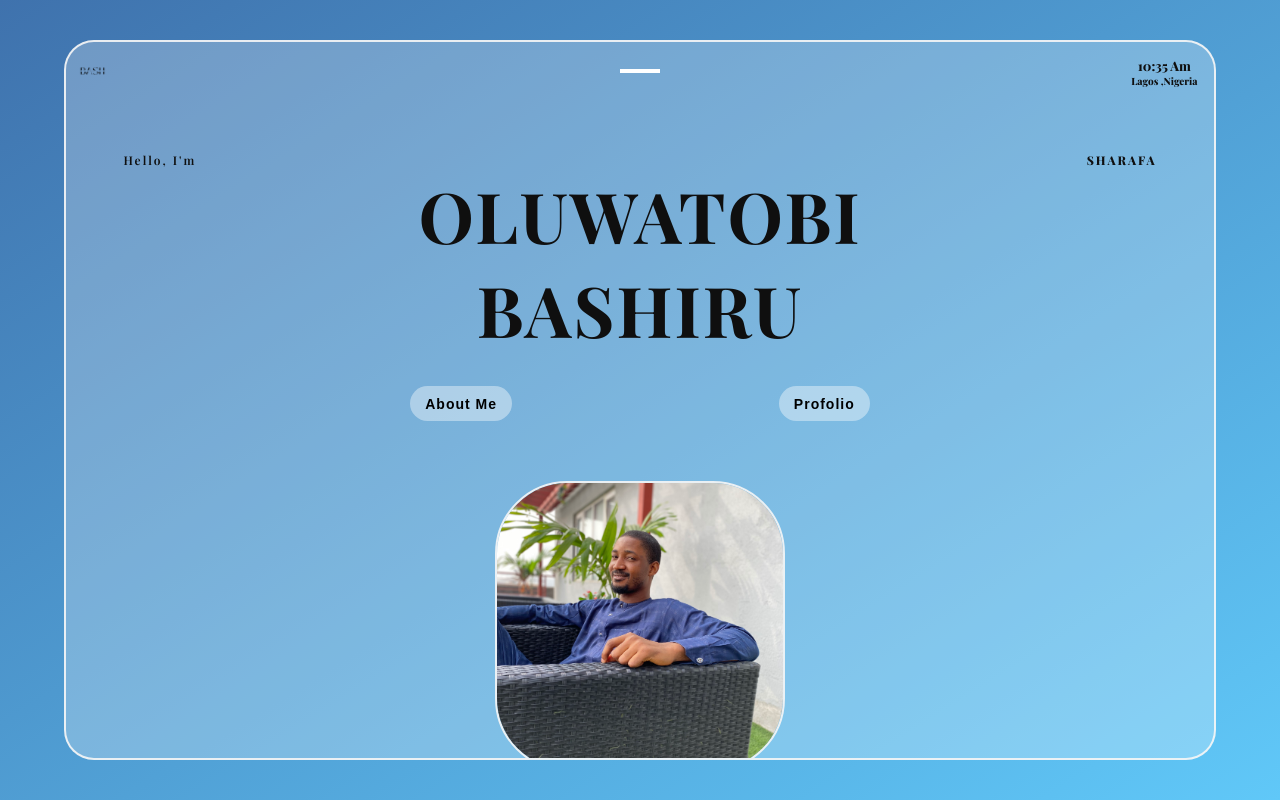
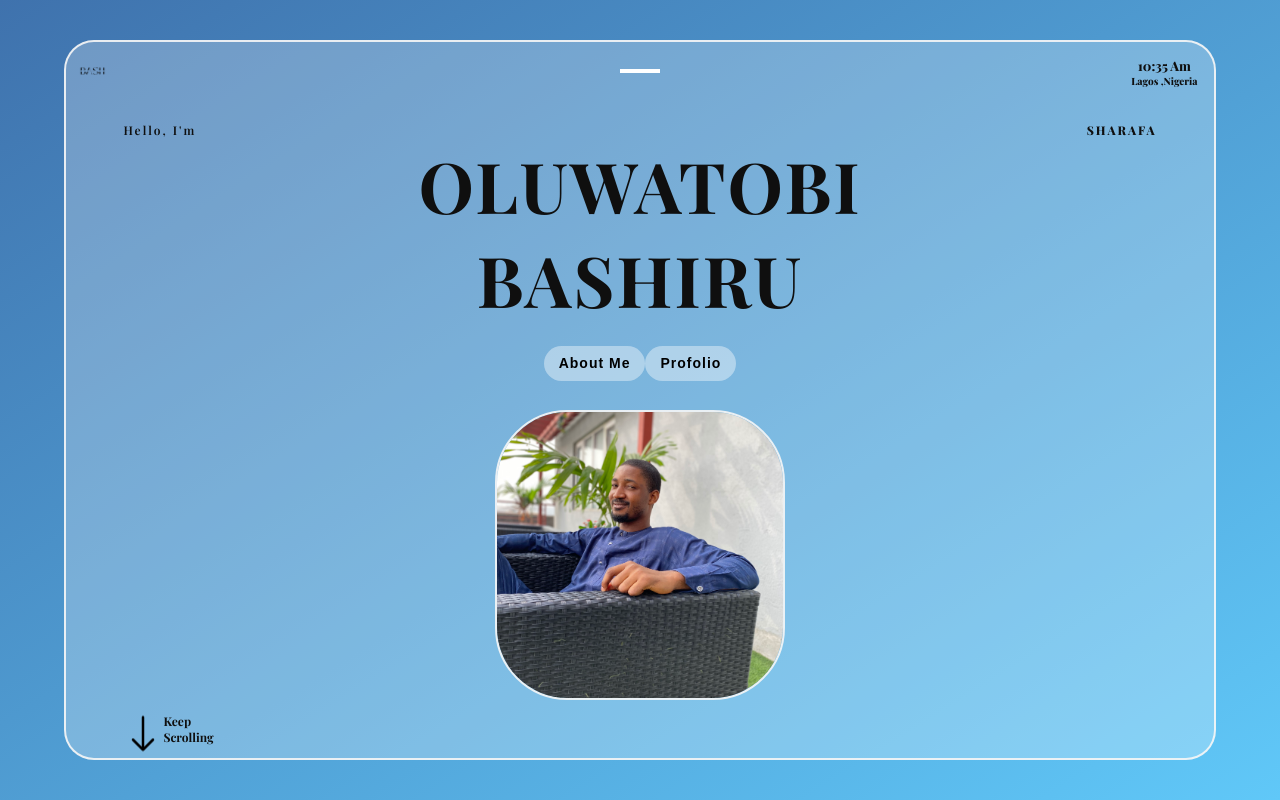
Before and after one commit to SharafaCode/Portfolio, a React (Vite) app: page / in a window 1280 px wide. Built offline with nearby package versions, Linux system fonts and the light colour scheme; a web font is replaced by a local one.

Commit message:
change made

```diff
--- a/src/Components/hero/hero.css
+++ b/src/Components/hero/hero.css
@@ -27,6 +27,10 @@
 .hero-content{
     width: 90%;
     margin: 2rem auto;
+    min-height: 80vh;
+    display: flex;
+    flex-direction: column;
+    justify-content: space-between;
 }
 .subname{
     display: flex;
@@ -164,6 +168,10 @@
 
         width: 90%;
         margin: 3rem auto;
+        min-height: 80vh;
+        display: flex;
+        flex-direction: column;
+        justify-content: space-between;
 
     }
 
@@ -194,6 +202,10 @@
 
         width: 90%;
         margin: 2rem auto;
+        min-height: 80vh;
+        display: flex;
+        flex-direction: column;
+        justify-content: space-between;
 
     }
 
@@ -225,6 +237,10 @@
 
         width: 90%;
         margin: 3rem auto;
+        min-height: 80vh;
+        display: flex;
+        flex-direction: column;
+        justify-content: space-between;
 
     }
 
@@ -255,6 +271,10 @@
 
         width: 90%;
         margin: 3rem auto;
+        min-height: 80vh;
+        display: flex;
+        flex-direction: column;
+        justify-content: space-between;
 
     }
 
@@ -284,13 +304,17 @@
     .hero-content{
 
         width: 90%;
-        margin: 3rem auto;
+        margin: auto;
+        min-height: 80vh;
+        display: flex;
+        flex-direction: column;
+        justify-content: space-between;
 
     }
 
     .btn{
 
-        margin: 2rem auto;
+        margin:  auto;
         padding: 1rem 2rem;
         font-size: 1.4rem;
 
@@ -298,7 +322,7 @@
 
     .image{
 
-        margin: 5rem auto;
+        margin: auto;
     }
 
     .img{
```
